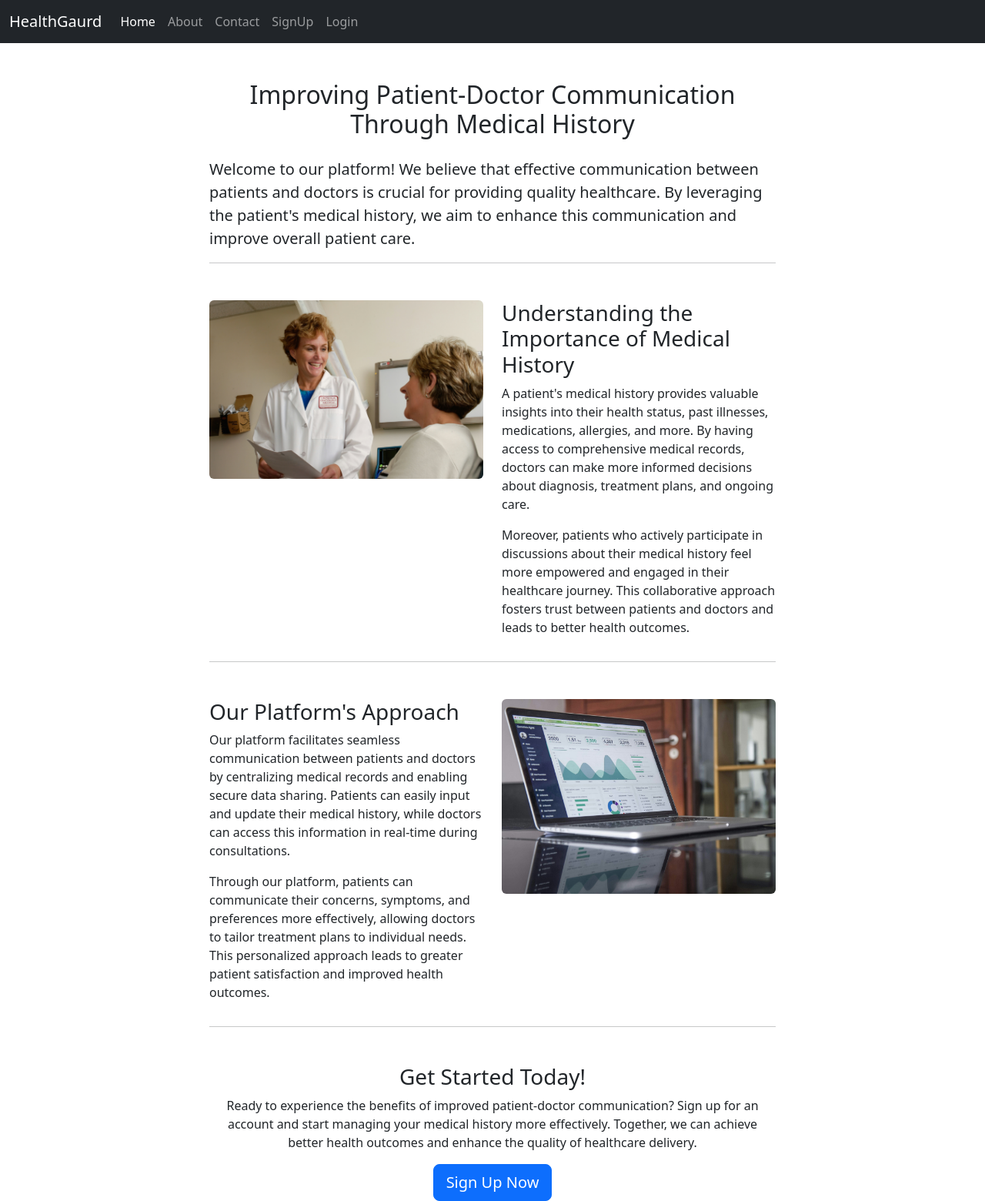
After one commit to Praveenkaushik12/HealthGaurd, a Django app: page /about/ in a window 1280 px wide. The commit adds this page. Shown: the whole page at 77% size. Run offline with Django 5.2, Linux system fonts and the light colour scheme.

Commit message:
frontend

```diff
--- /dev/null
+++ b/project/myapp/templates/myapp/about.html
@@ -0,0 +1,52 @@
+{% extends 'myapp/base.html' %}
+{% load static %}
+{% block content %}
+    <div class="container">
+        <div class="row">
+            <div class="col-md-8 offset-md-2">
+                <h2 class="text-center mt-5 mb-4">Improving Patient-Doctor Communication Through Medical History</h2>
+                <p class="lead">
+                    Welcome to our platform! We believe that effective communication between patients and doctors is crucial for providing quality healthcare. By leveraging the patient's medical history, we aim to enhance this communication and improve overall patient care.
+                </p>
+                <hr>
+                <div class="row mt-5">
+                    <div class="col-md-6">
+                        <img src="{% static 'myapp/images/doctor_patient.jpg' %}" class="img-fluid rounded" alt="Doctor and Patient">
+                    </div>
+                    <div class="col-md-6">
+                        <h3>Understanding the Importance of Medical History</h3>
+                        <p>
+                            A patient's medical history provides valuable insights into their health status, past illnesses, medications, allergies, and more. By having access to comprehensive medical records, doctors can make more informed decisions about diagnosis, treatment plans, and ongoing care.
+                        </p>
+                        <p>
+                            Moreover, patients who actively participate in discussions about their medical history feel more empowered and engaged in their healthcare journey. This collaborative approach fosters trust between patients and doctors and leads to better health outcomes.
+                        </p>
+                    </div>
+                </div>
+                <hr>
+                <div class="row mt-5">
+                    <div class="col-md-6">
+                        <h3>Our Platform's Approach</h3>
+                        <p>
+                            Our platform facilitates seamless communication between patients and doctors by centralizing medical records and enabling secure data sharing. Patients can easily input and update their medical history, while doctors can access this information in real-time during consultations.
+                        </p>
+                        <p>
+                            Through our platform, patients can communicate their concerns, symptoms, and preferences more effectively, allowing doctors to tailor treatment plans to individual needs. This personalized approach leads to greater patient satisfaction and improved health outcomes.
+                        </p>
+                    </div>
+                    <div class="col-md-6">
+                        <img src="{% static 'myapp/images/medical_records.jpg' %}" class="img-fluid rounded" alt="Medical Records">
+                    </div>
+                </div>
+                <hr>
+                <div class="text-center mt-5">
+                    <h3>Get Started Today!</h3>
+                    <p>
+                        Ready to experience the benefits of improved patient-doctor communication? Sign up for an account and start managing your medical history more effectively. Together, we can achieve better health outcomes and enhance the quality of healthcare delivery.
+                    </p>
+                    <a href="{% url 'register' %}" class="btn btn-primary btn-lg">Sign Up Now</a>
+                </div>
+            </div>
+        </div>
+    </div>
+{% endblock content %}
--- a/project/myapp/templates/myapp/navbar.html
+++ b/project/myapp/templates/myapp/navbar.html
@@ -11,10 +11,10 @@
           <a class="nav-link active" aria-current="page" href="/">Home</a>
         </li>
         <li class="nav-item">
-          <a class="nav-link" href="#">About</a>
+          <a class="nav-link" href="{% url 'about' %}">About</a>
         </li>
         <li class="nav-item">
-          <a class="nav-link" href="#">Contact</a>
+          <a class="nav-link" href="{% url 'contact' %}">Contact</a>
         </li>
 
         {% if request.user.is_authenticated %}
--- a/project/myapp/views.py
+++ b/project/myapp/views.py
@@ -81,6 +81,11 @@ def home(request):
 def register(request):
     return render(request,'myapp/register.html')
 
+def about(request):
+    return render(request,'myapp/about.html')
+
+def contact(request):
+    return render(request,'myapp/contact.html')
 # def doctor_dashboard(request):
 #     if request.user.is_authenticated and hasattr(request.user, 'doctor'):
 #         # Fetch accepted requests
--- a/project/project/urls.py
+++ b/project/project/urls.py
@@ -30,6 +30,9 @@ urlpatterns = [
     path('login/', views.login_view, name='login'),
     path('logout/',views.user_logout,name="logout"),
     path('register/', views.register, name='register'),
+    path('about/',views.about,name="about"),
+    path('contact/',views.contact,name="contact"),
+
     path('doctor/dashboard/',views.doctor_dashboard,name='doctor_dashboard'),
     path('patient/dashboard/',views.patient_dashboard,name='patient_dashboard'),
     path('data/<int:id>',views.get_medical_data,name='get_medical_data'),
```
Also changed, not shown: project/myapp/templates/myapp/contact.html (added, +29 -0 lines), project/myapp/templates/myapp/home.html (+52 -3 lines), project/myapp/static/myapp/images/doctor_patient.jpg (added), project/myapp/static/myapp/images/medical_records.jpg (added), project/myapp/static/myapp/images/slide2.jpeg (added), project/myapp/static/myapp/images/slide3.jpg (added), 1 other file.
